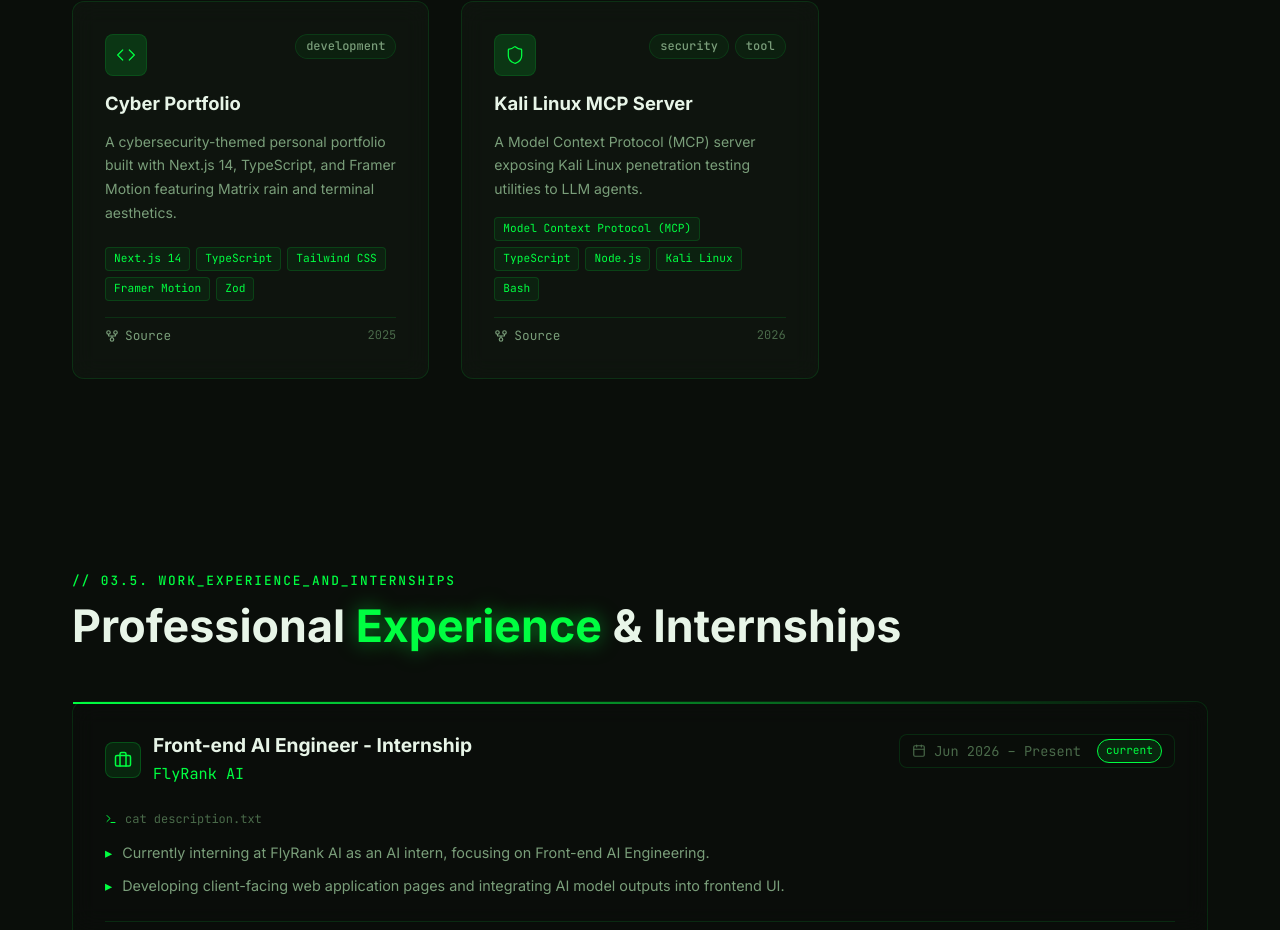
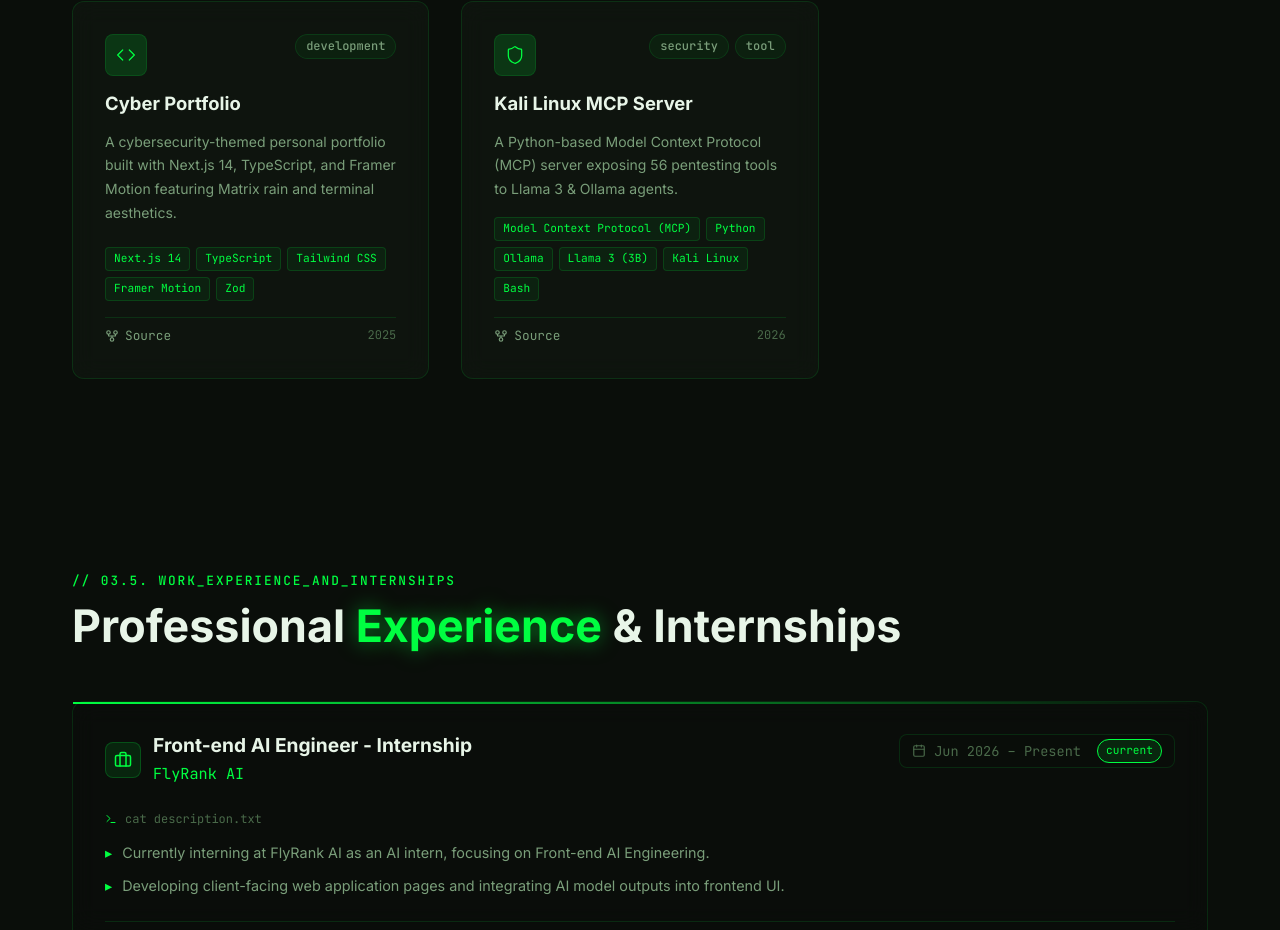
Before and after one commit to Mohidkhan222006/Personal-Portfolio, a Next.js app in the folder portfolio/: page / in a window 1280 px wide. Shown: the part 4052-4982 px from the top of the page. Built offline with nearby package versions, Linux system fonts and the light colour scheme.

Commit message:
feat(projects): update Kali Linux MCP Server tech stack and tool details

```diff
--- a/portfolio/src/data/projects.data.ts
+++ b/portfolio/src/data/projects.data.ts
@@ -32,11 +32,11 @@ export const projects: Project[] = [
     slug: 'kali-mcp-server',
     title: 'Kali Linux MCP Server',
     description:
-      'A Model Context Protocol (MCP) server exposing Kali Linux penetration testing utilities to LLM agents.',
+      'A Python-based Model Context Protocol (MCP) server exposing 56 pentesting tools to Llama 3 & Ollama agents.',
     longDescription:
-      'Designed and implemented a custom Model Context Protocol (MCP) server that exposes powerful Kali Linux command-line utilities (like Nmap scanner sweeps, searchsploit exploit index searches, and Metasploit payload setups) as executable tools to AI assistant clients. Enables LLMs to execute safe, authorized network security sweeps and CVE exploit lookup tasks directly inside sandboxed pentesting boxes.',
+      'Designed and implemented a custom Model Context Protocol (MCP) server in Python that exposes 56 specialized command-line tools for security enumeration and exploitation to AI agents. Built to integrate with local Ollama configurations running Llama 3 (3B) models, enabling LLM-driven agents to automate security scanning, vulnerability sweeps, and localized exploitation scripts.',
     tags: ['security', 'tool'],
-    techStack: ['Model Context Protocol (MCP)', 'TypeScript', 'Node.js', 'Kali Linux', 'Bash'],
+    techStack: ['Model Context Protocol (MCP)', 'Python', 'Ollama', 'Llama 3 (3B)', 'Kali Linux', 'Bash'],
     githubUrl: 'https://github.com/Mohidkhan222006/kali-mcp-server',
     imageUrl: '/assets/images/kali-mcp.png',
     featured: true,
```
